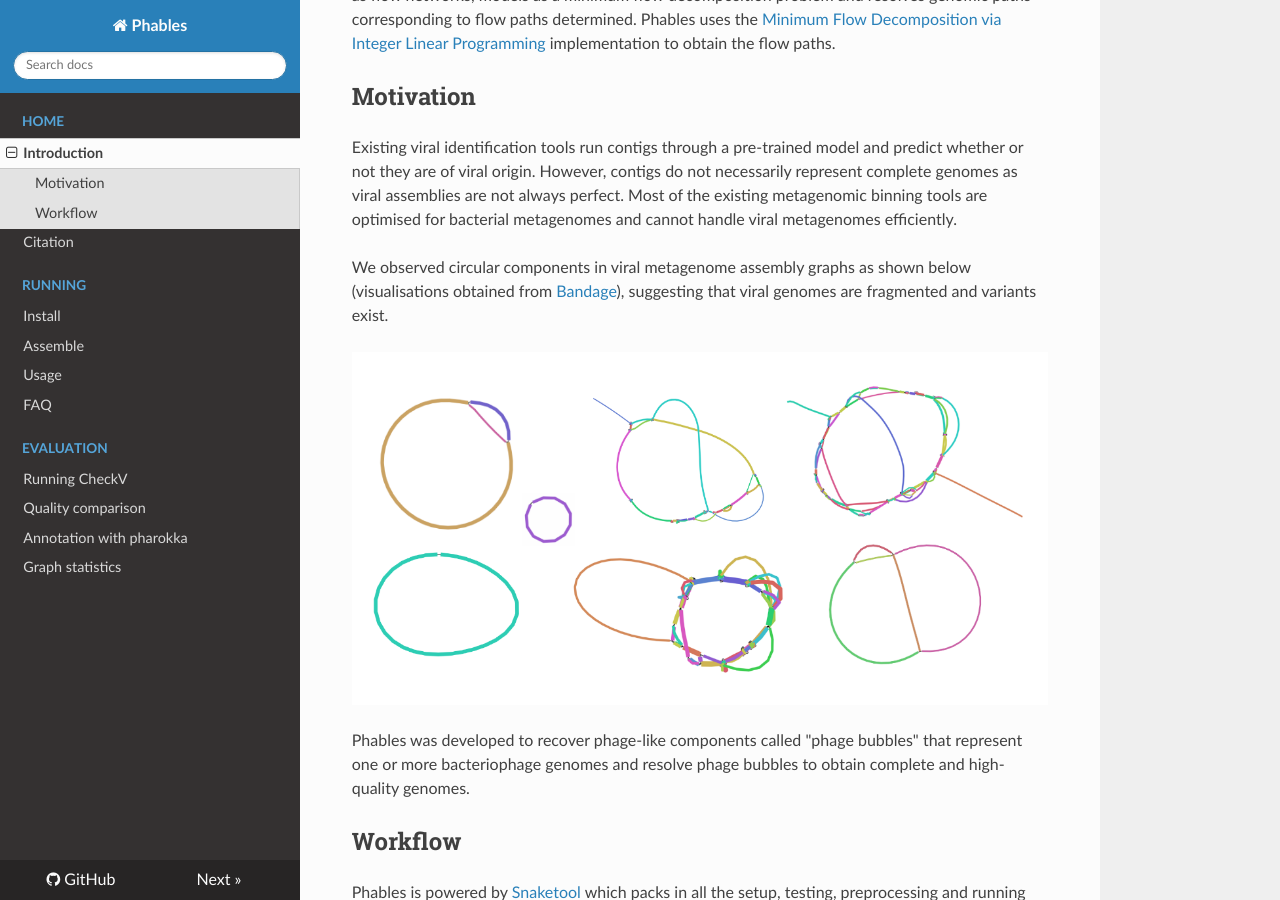
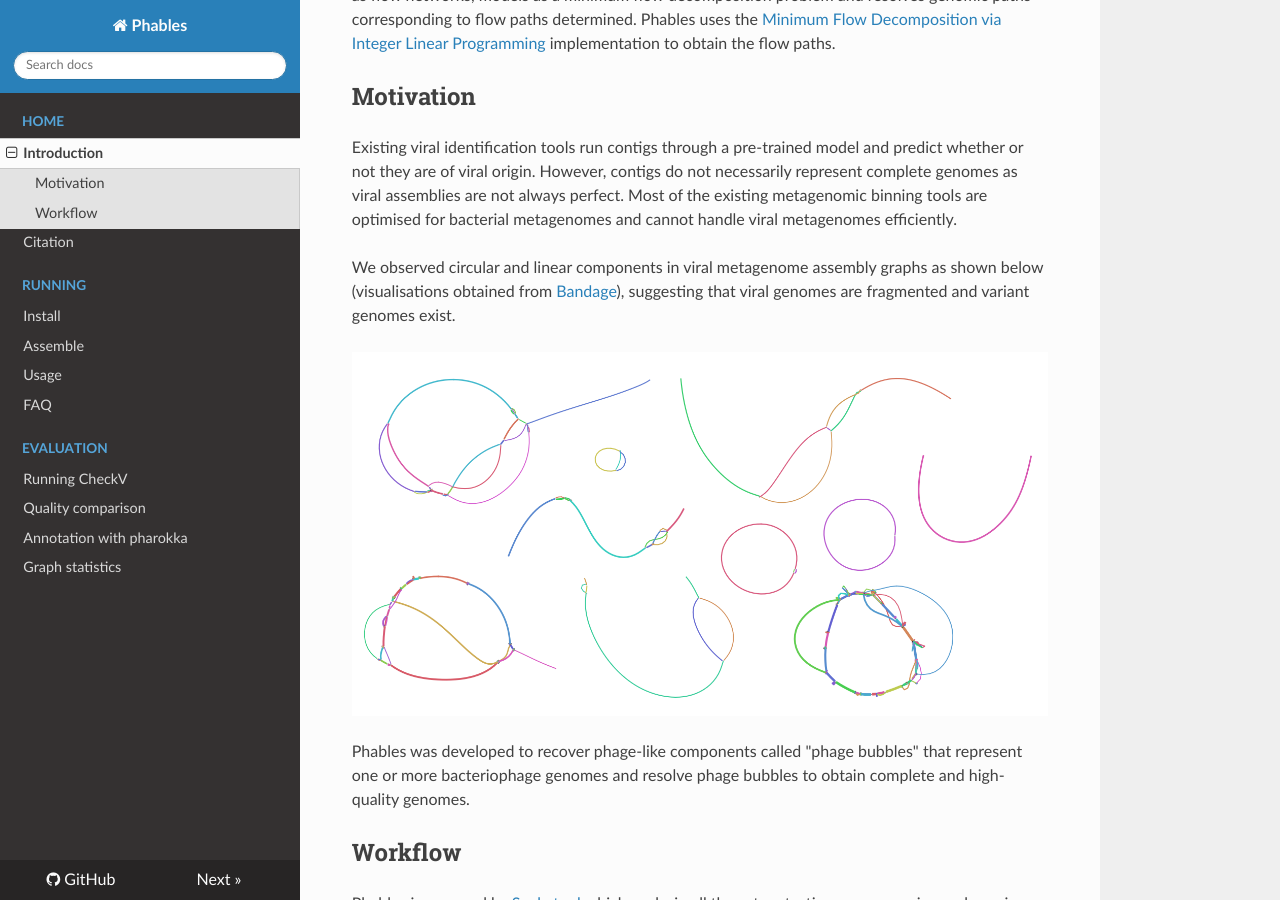
Before and after one commit to Vini2/phables, an MkDocs documentation site: the page built from docs/index.md, in a window 1280 px wide and 900 px high, scrolled down 500 px. Built offline with MkDocs 1.6.1, drawn with Linux system fonts in a browser that asks for light colours; nearby versions of some CDN libraries; a script that is not in the unit is left out.

Commit message:
DOC: update docs

```diff
--- a/docs/index.md
+++ b/docs/index.md
@@ -12,7 +12,7 @@ Programming](https://github.com/algbio/MFD-ILP) implementation to obtain the flo
 
 Existing viral identification tools run contigs through a pre-trained model and predict whether or not they are of viral origin. However, contigs do not necessarily represent complete genomes as viral assemblies are not always perfect. Most of the existing metagenomic binning tools are optimised for bacterial metagenomes and cannot handle viral metagenomes efficiently.
 
-We observed circular components in viral metagenome assembly graphs as shown below (visualisations obtained from [Bandage](https://rrwick.github.io/Bandage/)), suggesting that viral genomes are fragmented and variants exist.
+We observed circular and linear components in viral metagenome assembly graphs as shown below (visualisations obtained from [Bandage](https://rrwick.github.io/Bandage/)), suggesting that viral genomes are fragmented and variant genomes exist.
 
 ![](images/components.png)
 
```
Also changed, not shown: docs/images/components.png.
